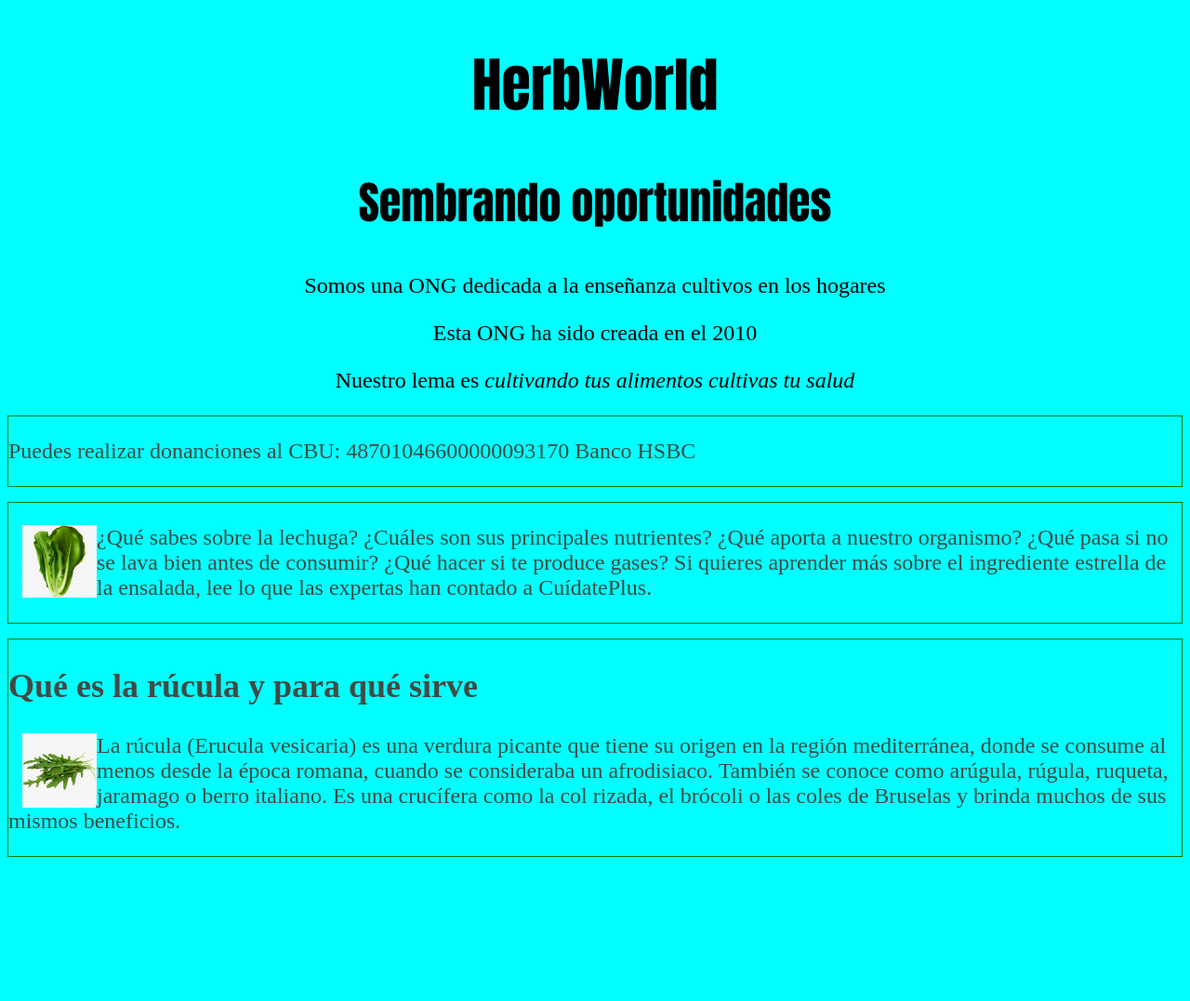
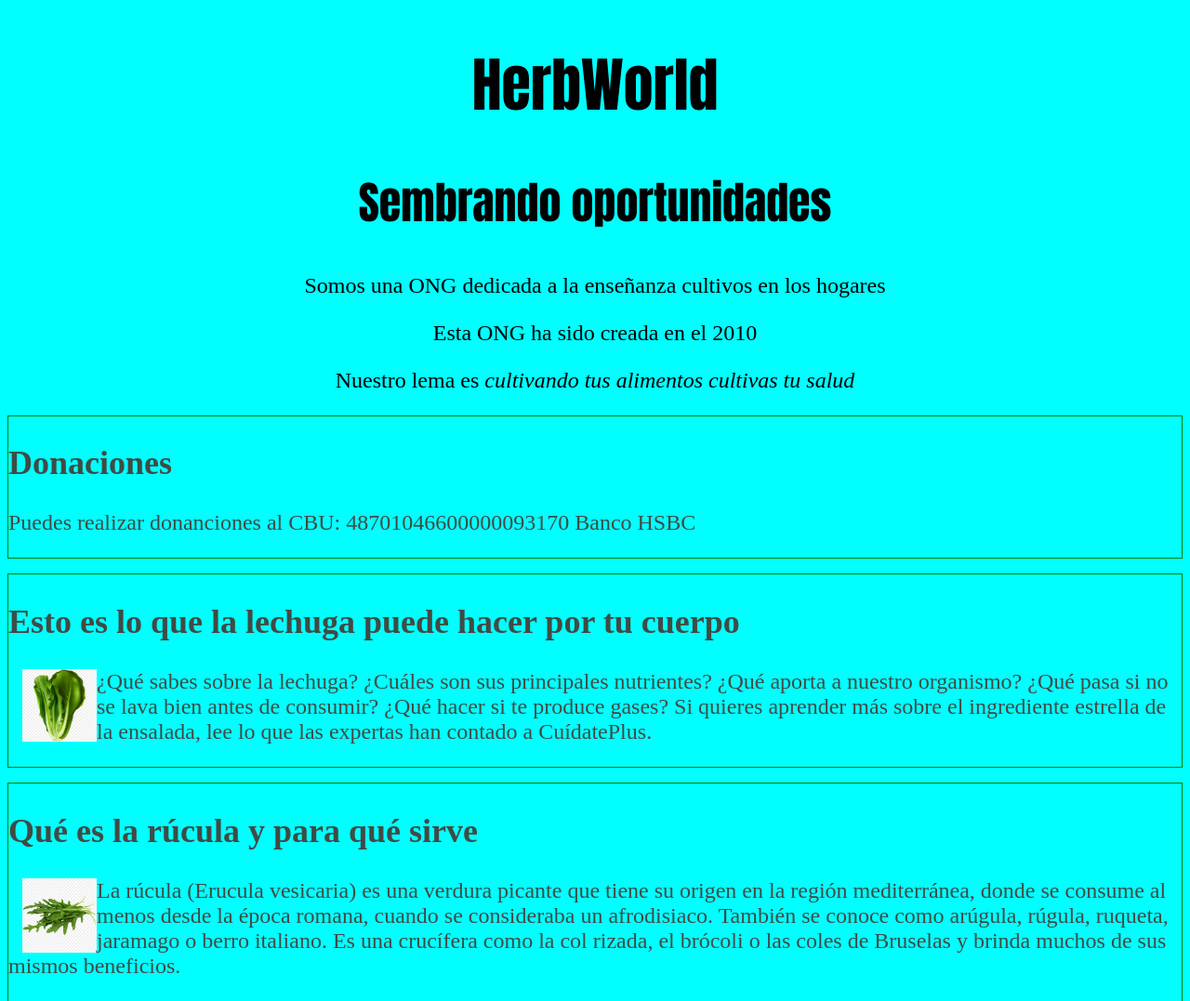
Before and after one commit to ElToqueRicardo/pb1, a plain HTML site: page index.html in a window 1280 px wide. Shown: the top 1077 px of the page at 93% size. Before the commit the page ends 930 px from the top, so only its background shows below. Drawn offline with Linux system fonts and the light colour scheme.

Commit message:
Agregado de los h2

```diff
--- a/index.html
+++ b/index.html
@@ -19,12 +19,12 @@
   </div>
 </body>
 <div class="for-divs">
-
+  <h2>Donaciones</h2>
   <p>Puedes realizar donanciones al CBU: 48701046600000093170 Banco HSBC</p>
 </div>
 
 <div class="for-divs">
-
+  <h2>Esto es lo que la lechuga puede hacer por tu cuerpo</h2>
   <p>
     <img src="./img/lechuga.jpg" class="for-img" alt="">
     ¿Qué sabes sobre la lechuga? ¿Cuáles son sus principales nutrientes? ¿Qué aporta a nuestro organismo? ¿Qué pasa si
```
